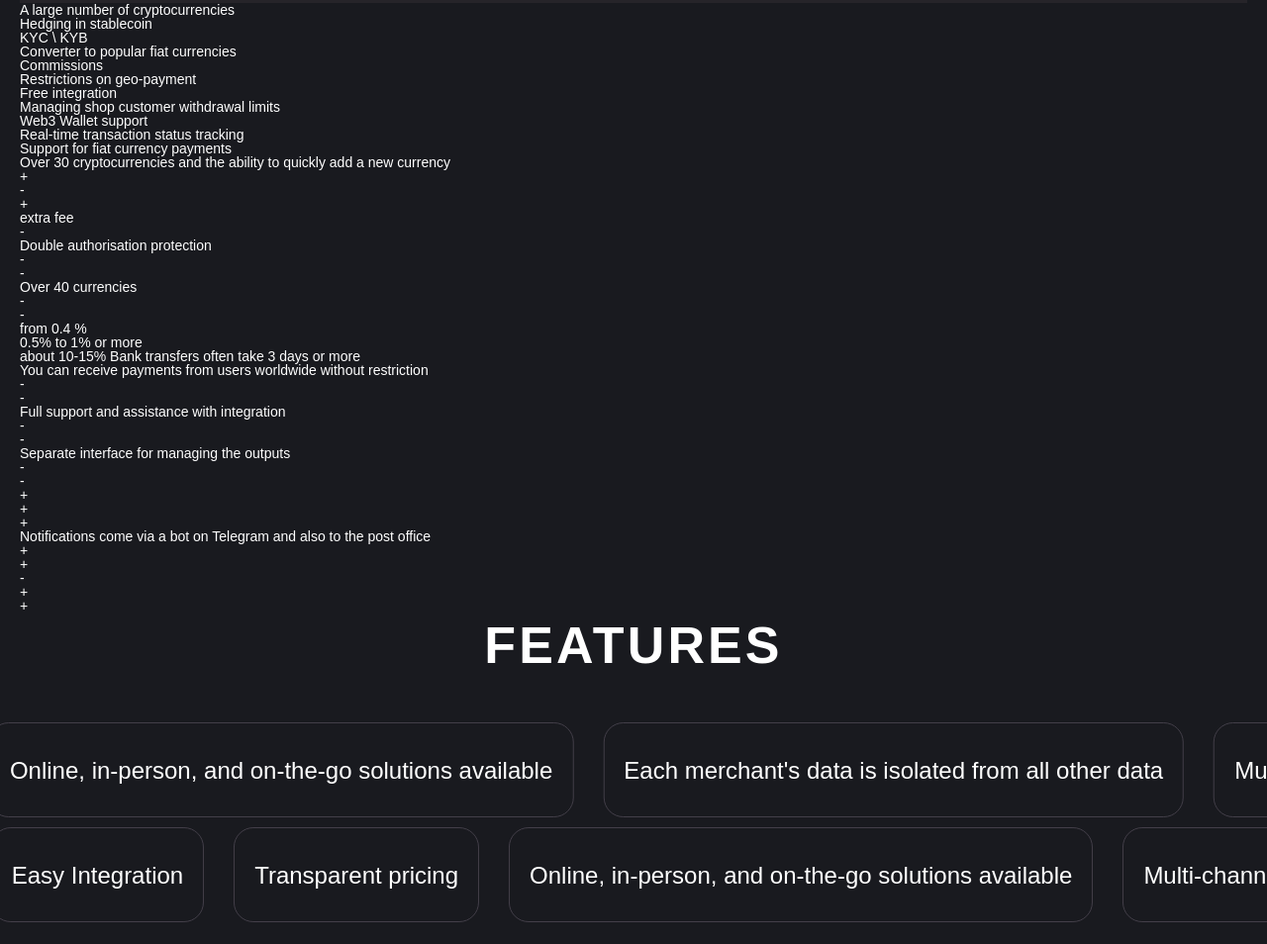
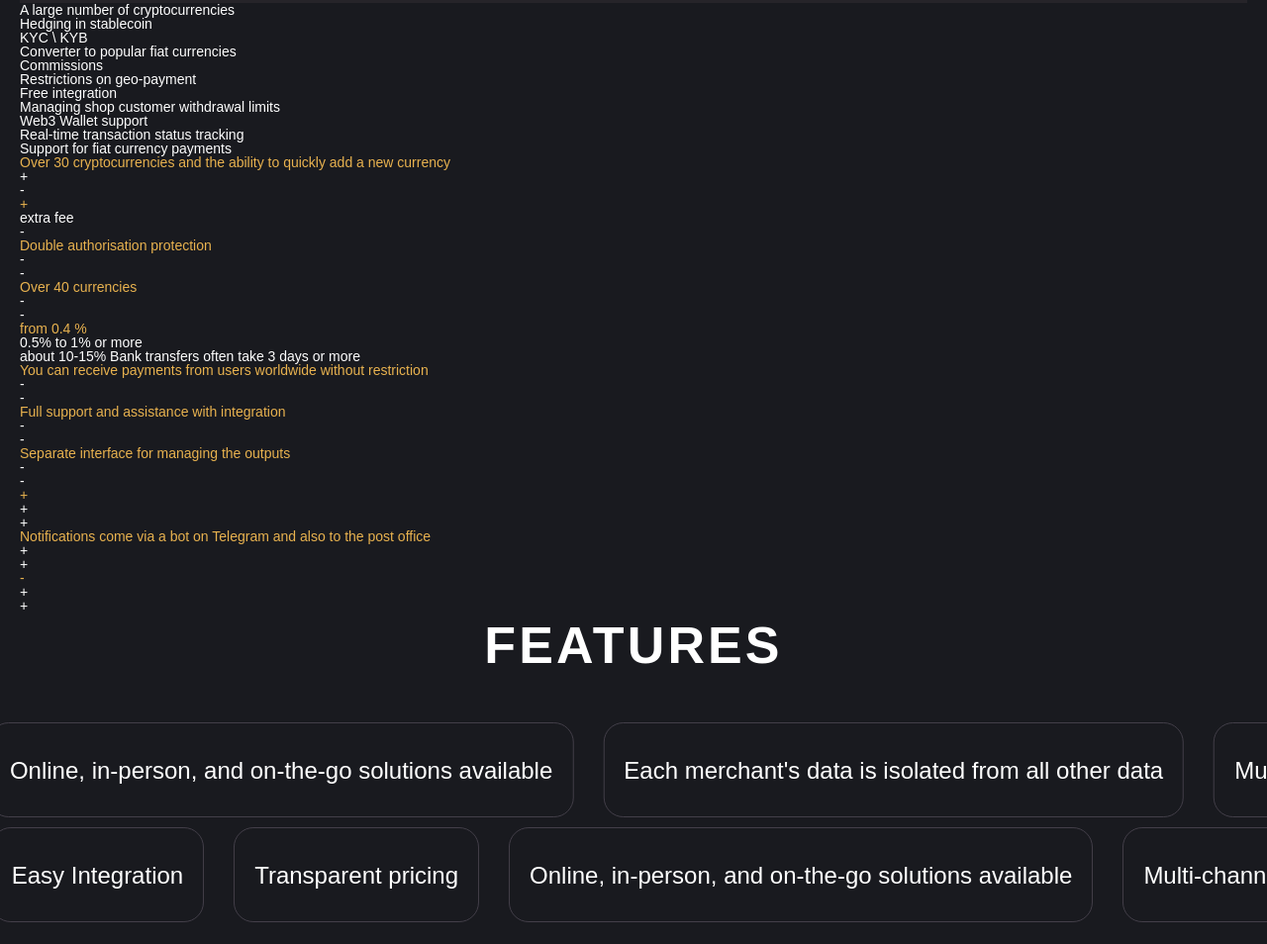
Before and after one commit to yavbatyr/CryptoPaymentGateway, a website: page app/index.html in a window 1280 px wide. Shown: the part 1304-2258 px from the top of the page at 99% size. Drawn offline with Linux system fonts and the light colour scheme.

Commit message:
styles for first column cards in 'difference__wrapper'

```diff
--- a/app/index.html
+++ b/app/index.html
@@ -162,7 +162,7 @@
                         </div>
                         <div class="difference__cards">
                             <div class="difference__card">
-                                <p class="difference__benefit">
+                                <p class="difference__benefit first-column">
                                     Over 30 cryptocurrencies and the ability to quickly add a new currency
                                 </p>
                                 <p class="difference__benefit">
@@ -173,7 +173,7 @@
                                 </p>
                             </div>
                             <div class="difference__card">
-                                <p class="difference__benefit">
+                                <p class="difference__benefit first-column">
                                     +
                                 </p>
                                 <p class="difference__benefit">
@@ -184,7 +184,7 @@
                                 </p>
                             </div>
                             <div class="difference__card">
-                                <p class="difference__benefit">
+                                <p class="difference__benefit first-column">
                                     Double authorisation protection
                                 </p>
                                 <p class="difference__benefit">
@@ -195,7 +195,7 @@
                                 </p>
                             </div>
                             <div class="difference__card">
-                                <p class="difference__benefit">
+                                <p class="difference__benefit first-column">
                                     Over 40 currencies
                                 </p>
                                 <p class="difference__benefit">
@@ -206,7 +206,7 @@
                                 </p>
                             </div>
                             <div class="difference__card">
-                                <p class="difference__benefit">
+                                <p class="difference__benefit first-column">
                                     from 0.4 %
                                 </p>
                                 <p class="difference__benefit">
@@ -219,7 +219,7 @@
                                 </p>
                             </div>
                             <div class="difference__card">
-                                <p class="difference__benefit">
+                                <p class="difference__benefit first-column">
                                     You can receive payments from users worldwide without restriction
                                 </p>
                                 <p class="difference__benefit">
@@ -230,7 +230,7 @@
                                 </p>
                             </div>
                             <div class="difference__card">
-                                <p class="difference__benefit">
+                                <p class="difference__benefit first-column">
                                     Full support and assistance with integration
                                 </p>
                                 <p class="difference__benefit">
@@ -241,7 +241,7 @@
                                 </p>
                             </div>
                             <div class="difference__card">
-                                <p class="difference__benefit">
+                                <p class="difference__benefit first-column">
                                     Separate interface for managing the outputs
                                 </p>
                                 <p class="difference__benefit">
@@ -252,7 +252,7 @@
                                 </p>
                             </div>
                             <div class="difference__card">
-                                <p class="difference__benefit">
+                                <p class="difference__benefit first-column">
                                     +
                                 </p>
                                 <p class="difference__benefit">
@@ -263,7 +263,7 @@
                                 </p>
                             </div>
                             <div class="difference__card">
-                                <p class="difference__benefit">
+                                <p class="difference__benefit first-column">
                                     Notifications come via a bot on Telegram and also to the post office
                                 </p>
                                 <p class="difference__benefit">
@@ -274,7 +274,7 @@
                                 </p>
                             </div>
                             <div class="difference__card">
-                                <p class="difference__benefit">
+                                <p class="difference__benefit first-column">
                                     -
                                 </p>
                                 <p class="difference__benefit">
```
